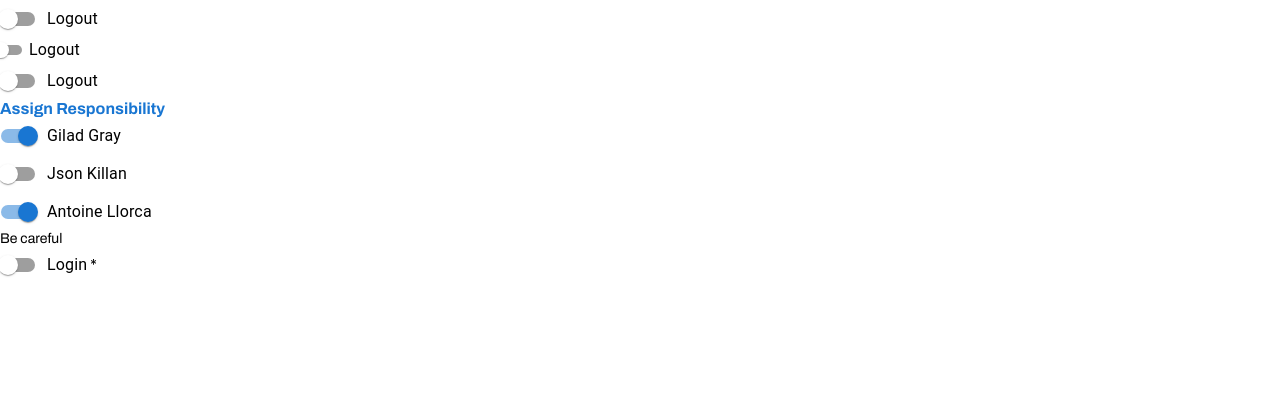
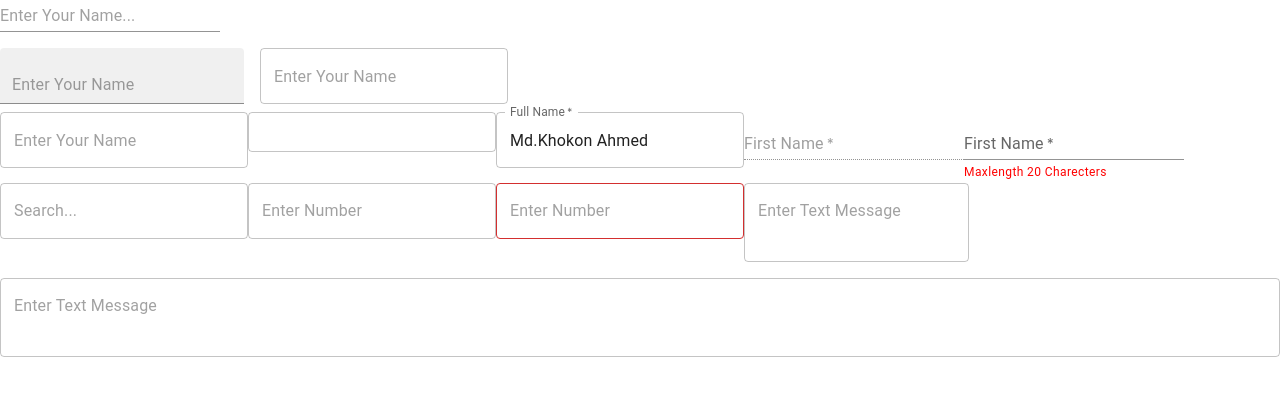
Before and after one commit to Emam-Bokhari/MUI, a React (Vite) app: page / in a window 1280 px wide. Shown: the top 396 px of the page. Built offline with nearby package versions, Linux system fonts and the light colour scheme.

Commit message:
TextField * color * size * number * search * password * helperText * multiline * rows * maxRows * placeholder * variant * margin * variant * required * defaultValue * validation * label

```diff
--- a/src/App.jsx
+++ b/src/App.jsx
@@ -1,10 +1,10 @@
 import { Fragment } from "react";
-import SwitchComponent from "./components/Practice/Day-02/SwitchComponent";
+import TextFeildComponent from "./components/Practice/Day-02/TextFeildComponent";
 
 export default function App() {
   return (
     <Fragment>
-      <SwitchComponent />
+      <TextFeildComponent />
     </Fragment>
   );
 }
--- /dev/null
+++ b/src/components/Practice/Day-02/TextFeildComponent.jsx
@@ -0,0 +1,57 @@
+import { Box, TextField } from "@mui/material";
+import { Fragment } from "react";
+
+export default function TextFeildComponent() {
+  return (
+    <Fragment>
+      {/* basic textfield */}
+      <TextField variant="standard" placeholder="Enter Your Name..." />
+      {/* variant */}
+      <Box component={"form"}>
+        <TextField
+          variant="filled"
+          placeholder="Enter Your Name"
+          margin="normal"
+        />
+        <TextField
+          variant="outlined"
+          placeholder="Enter Your Name"
+          margin="normal"
+          sx={{ ml: 2 }}
+        />
+      </Box>
+      {/* color */}
+      <TextField color="error" placeholder="Enter Your Name" />
+      {/* size */}
+      <TextField variant="outlined" size="small" />
+      {/* required */}
+      <TextField required label="Full Name" defaultValue="Md.Khokon Ahmed" />
+      {/* disabled */}
+      <TextField disabled variant="standard" label="First Name" required />
+      {/* helper text , helper text color change */}
+      <TextField
+        helperText="Maxlength 20 Charecters"
+        variant="standard"
+        label="First Name"
+        required
+        FormHelperTextProps={{ style: { color: "red" } }}
+      />
+
+      {/* search */}
+      <TextField type="search" placeholder="Search..." />
+
+      {/* number */}
+      <TextField type="number" placeholder="Enter Number" />
+
+      {/* validation */}
+      <TextField error type="number" placeholder="Enter Number" />
+
+      {/* multiline */}
+      <TextField multiline rows={2}  placeholder="Enter Text Message" />
+
+      {/* fullwidth */}
+      <TextField fullWidth multiline rows={2}  placeholder="Enter Text Message" margin="normal" />
+
+    </Fragment>
+  );
+}
```
